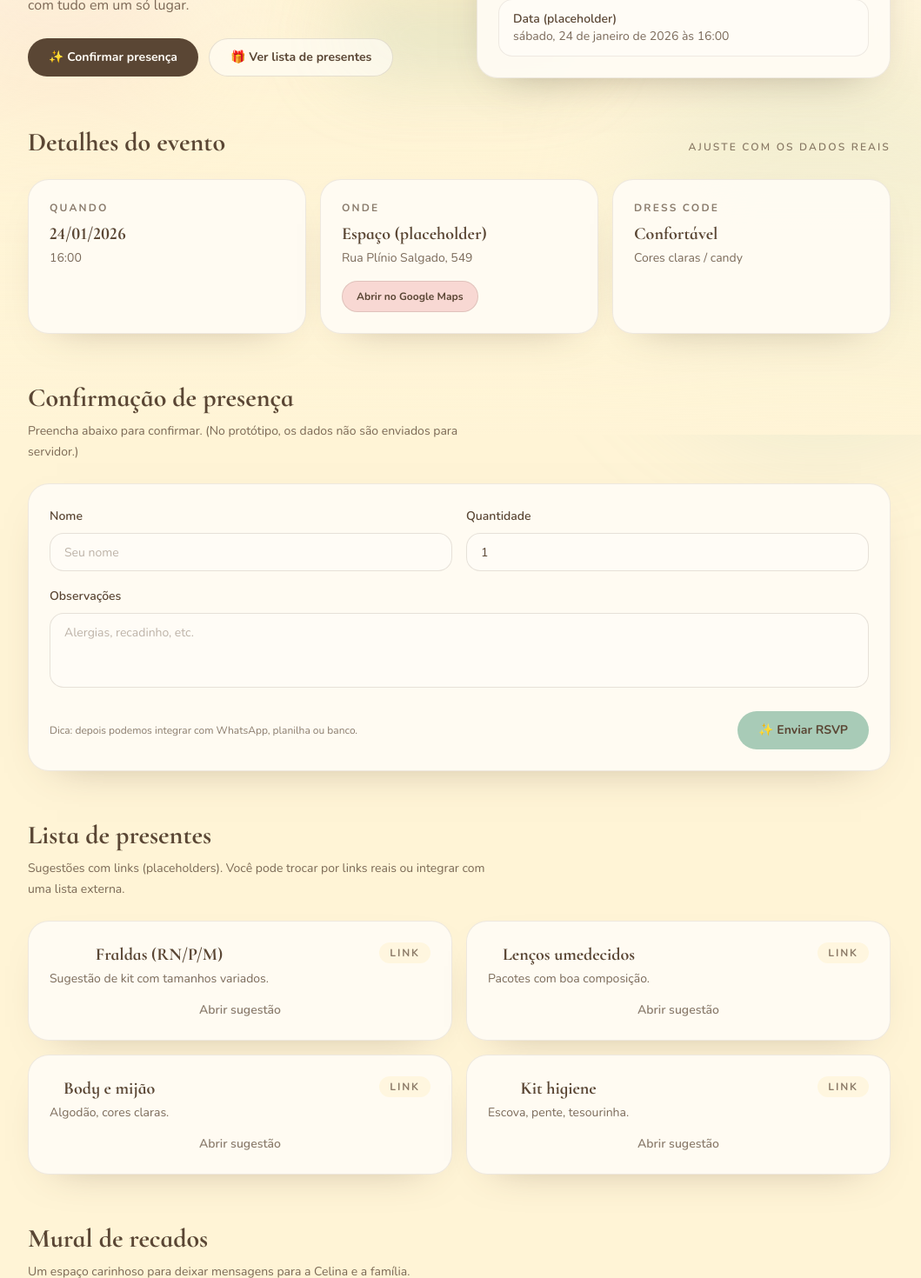
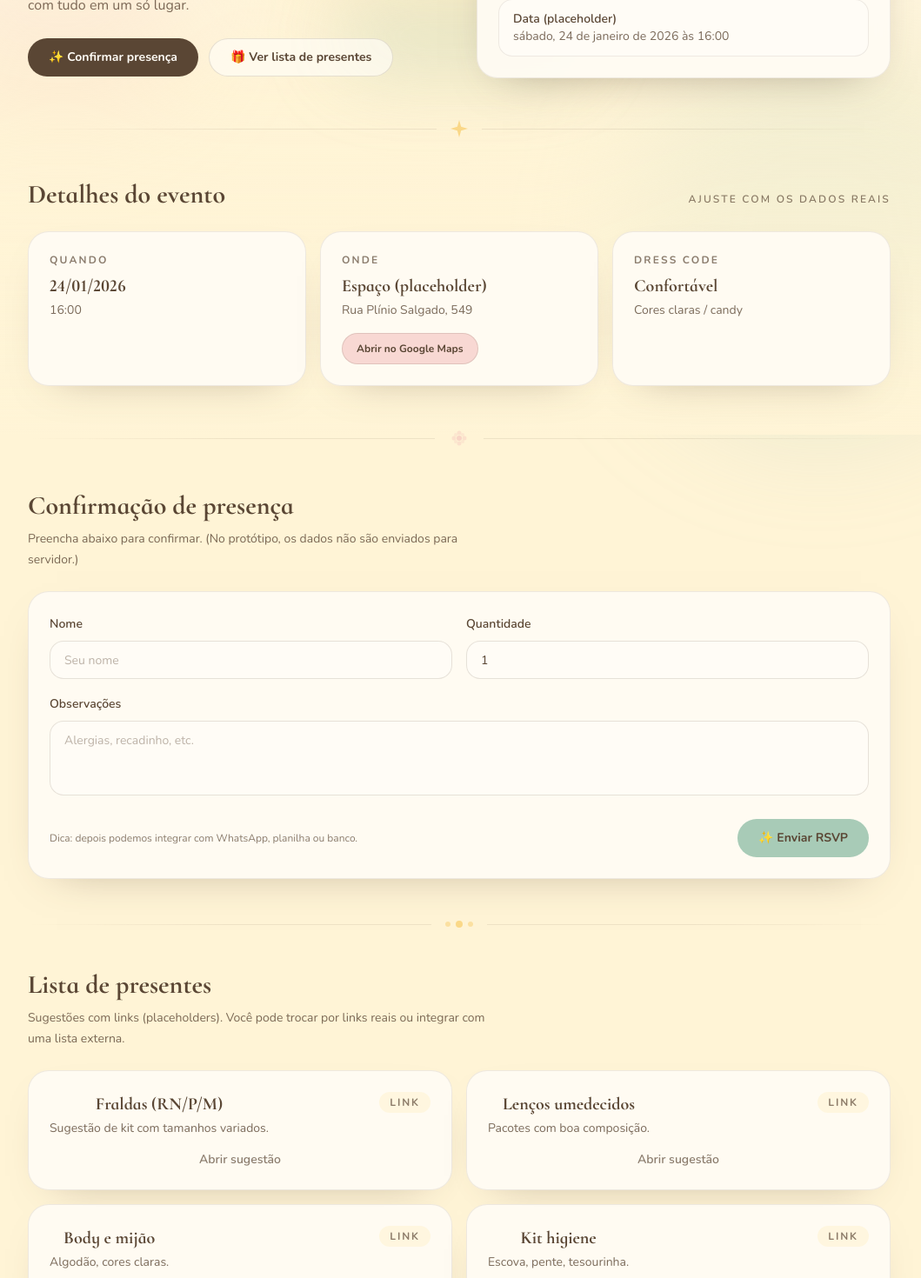
Before and after one commit to gustavo-nomelini/celina-cha, a Next.js app: page / in a window 1280 px wide. Shown: the part 300-1770 px from the top of the page at 87% size, without its empty margins (112-1171 px from the left). Built offline with nearby package versions, Linux system fonts and the light colour scheme.

Commit message:
divisor de sessões para melhorar visualização

```diff
--- a/app/page.tsx
+++ b/app/page.tsx
@@ -1,5 +1,6 @@
 'use client';
 
+import { SectionDivider } from '@/components/SectionDivider';
 import { GlowButton, GlowSubmitButton } from '@/components/Sparkles';
 import { AnimatePresence, motion, useScroll, useSpring } from 'framer-motion';
 import { type FormEvent, useEffect, useMemo, useState } from 'react';
@@ -400,9 +401,11 @@ export default function Home() {
           </div>
         </motion.section>
 
+        <SectionDivider variant="star" />
+
         <motion.section
           id="detalhes"
-          className="mt-14 scroll-mt-24"
+          className="scroll-mt-24"
           initial="hidden"
           whileInView="show"
           viewport={{ once: true, amount: 0.2 }}
@@ -458,9 +461,11 @@ export default function Home() {
           </div>
         </motion.section>
 
+        <SectionDivider variant="flower" />
+
         <motion.section
           id="rsvp"
-          className="mt-14 scroll-mt-24"
+          className="scroll-mt-24"
           initial="hidden"
           whileInView="show"
           viewport={{ once: true, amount: 0.2 }}
@@ -522,9 +527,11 @@ export default function Home() {
           </form>
         </motion.section>
 
+        <SectionDivider variant="dots" />
+
         <motion.section
           id="presentes"
-          className="mt-14 scroll-mt-24"
+          className="scroll-mt-24"
           initial="hidden"
           whileInView="show"
           viewport={{ once: true, amount: 0.2 }}
@@ -574,9 +581,11 @@ export default function Home() {
           </div>
         </motion.section>
 
+        <SectionDivider variant="star" />
+
         <motion.section
           id="recados"
-          className="mt-14 scroll-mt-24"
+          className="scroll-mt-24"
           initial="hidden"
           whileInView="show"
           viewport={{ once: true, amount: 0.2 }}
--- /dev/null
+++ b/components/SectionDivider.tsx
@@ -0,0 +1,65 @@
+'use client';
+
+import { motion } from 'framer-motion';
+
+export function SectionDivider({
+  variant = 'star',
+}: {
+  variant?: 'star' | 'flower' | 'dots' | 'simple';
+}) {
+  const ornaments = {
+    star: (
+      <svg width="20" height="20" viewBox="0 0 24 24" fill="none" className="text-primary">
+        <path
+          d="M12 0L14.59 9.41L24 12L14.59 14.59L12 24L9.41 14.59L0 12L9.41 9.41L12 0Z"
+          fill="currentColor"
+          fillOpacity="0.6"
+        />
+      </svg>
+    ),
+    flower: (
+      <svg width="24" height="24" viewBox="0 0 24 24" fill="none" className="text-accent">
+        <circle cx="12" cy="12" r="3" fill="currentColor" fillOpacity="0.5" />
+        <circle cx="12" cy="6" r="2.5" fill="currentColor" fillOpacity="0.3" />
+        <circle cx="12" cy="18" r="2.5" fill="currentColor" fillOpacity="0.3" />
+        <circle cx="6" cy="12" r="2.5" fill="currentColor" fillOpacity="0.3" />
+        <circle cx="18" cy="12" r="2.5" fill="currentColor" fillOpacity="0.3" />
+        <circle cx="8" cy="8" r="2" fill="currentColor" fillOpacity="0.2" />
+        <circle cx="16" cy="8" r="2" fill="currentColor" fillOpacity="0.2" />
+        <circle cx="8" cy="16" r="2" fill="currentColor" fillOpacity="0.2" />
+        <circle cx="16" cy="16" r="2" fill="currentColor" fillOpacity="0.2" />
+      </svg>
+    ),
+    dots: (
+      <div className="flex items-center gap-1.5">
+        <span className="h-1.5 w-1.5 rounded-full bg-primary/40" />
+        <span className="h-2 w-2 rounded-full bg-primary/60" />
+        <span className="h-1.5 w-1.5 rounded-full bg-primary/40" />
+      </div>
+    ),
+    simple: null,
+  };
+
+  return (
+    <motion.div
+      className="my-12 flex items-center justify-center gap-4"
+      initial={{ opacity: 0, y: 10 }}
+      whileInView={{ opacity: 1, y: 0 }}
+      viewport={{ once: true, amount: 0.5 }}
+      transition={{ duration: 0.5, ease: 'easeOut' }}
+    >
+      <div className="h-px flex-1 bg-linear-to-r from-transparent via-text/10 to-text/10" />
+      {ornaments[variant] && (
+        <motion.div
+          initial={{ scale: 0, rotate: -90 }}
+          whileInView={{ scale: 1, rotate: 0 }}
+          viewport={{ once: true }}
+          transition={{ duration: 0.4, delay: 0.1, ease: 'easeOut' }}
+        >
+          {ornaments[variant]}
+        </motion.div>
+      )}
+      <div className="h-px flex-1 bg-linear-to-l from-transparent via-text/10 to-text/10" />
+    </motion.div>
+  );
+}
```
